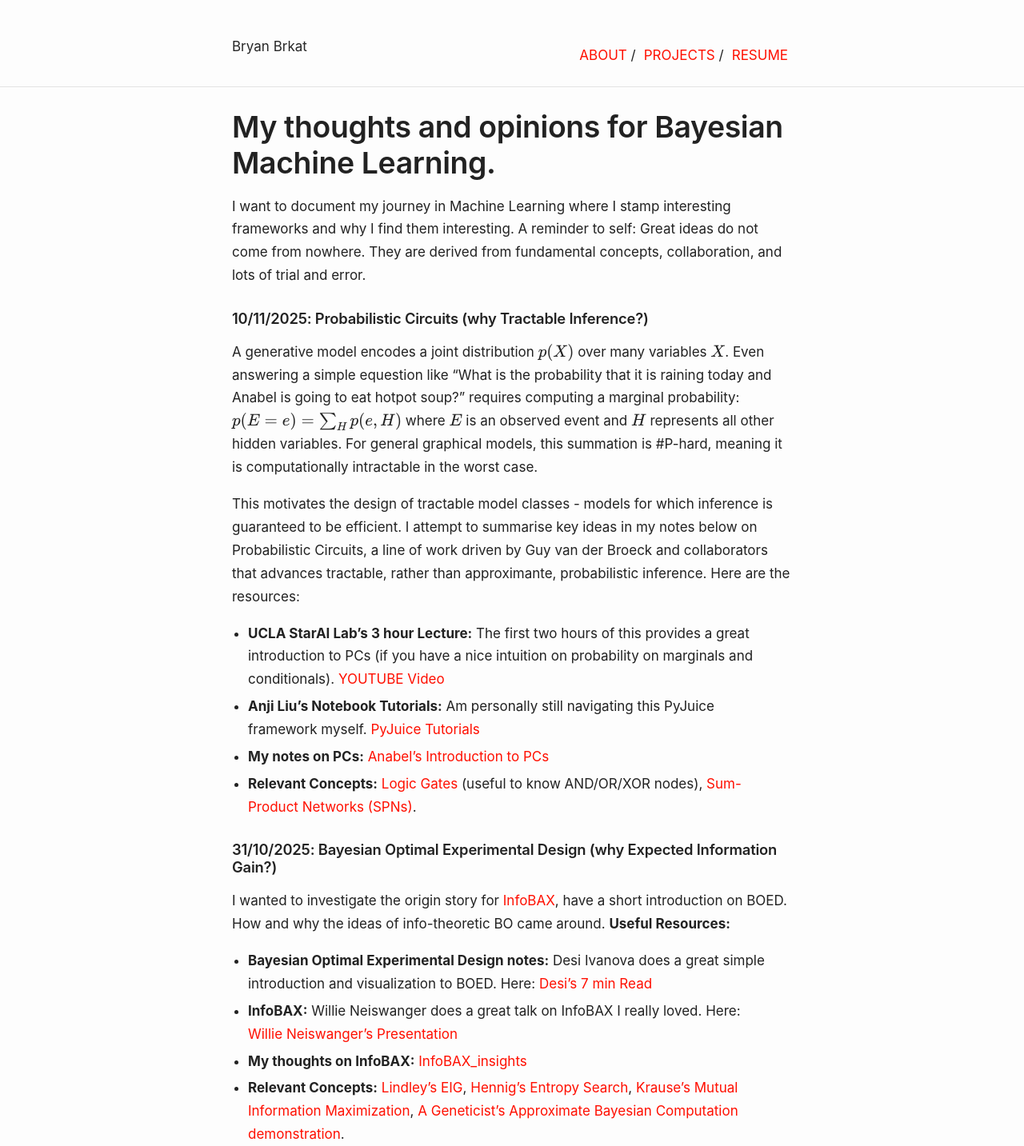
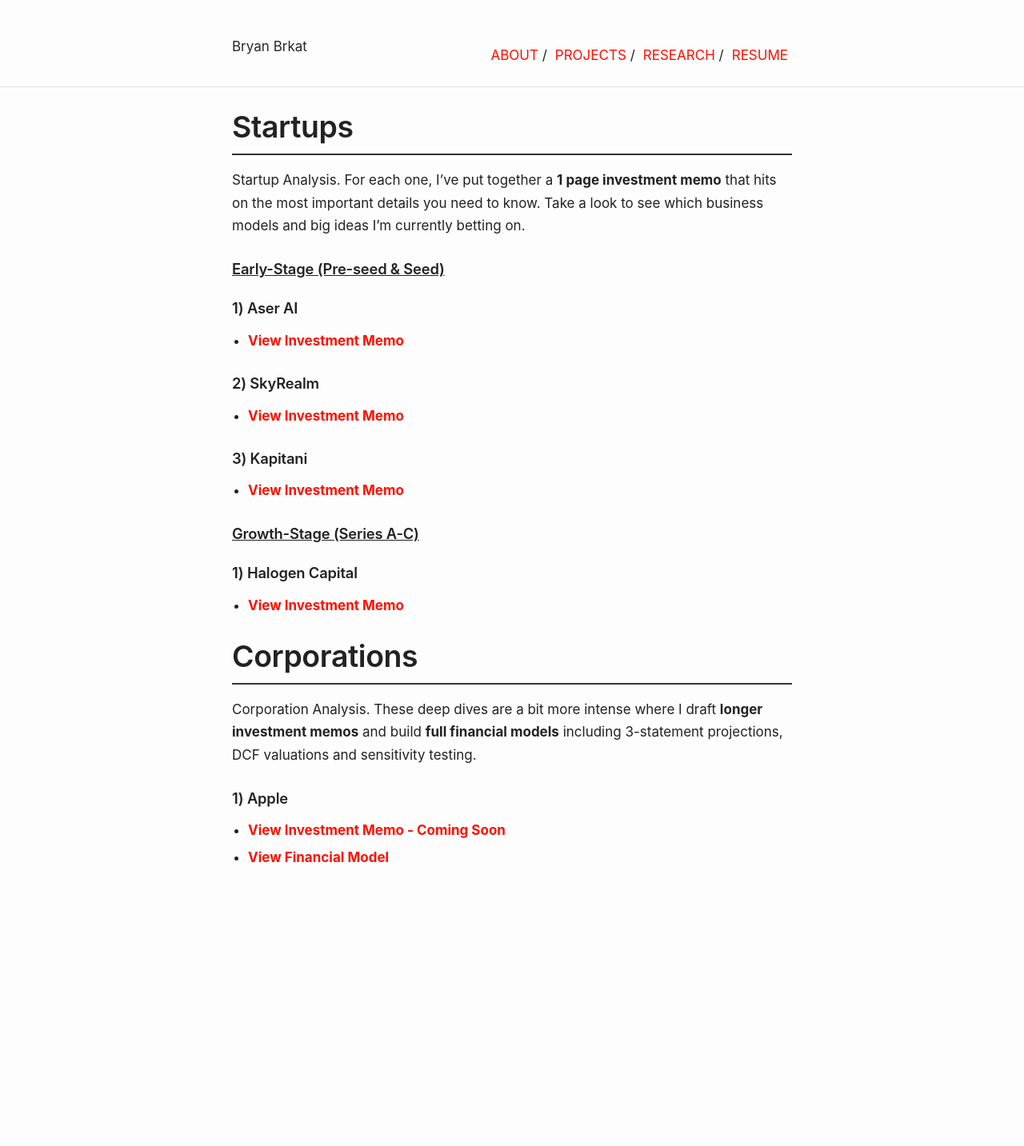
Before and after one commit to Bryan-Brkat/personal-portfolio, a Jekyll site: the page built from researchposts.md, in a window 1280 px wide. Shown: the whole page at 80% size. Built offline with Jekyll 4.4.1, drawn with Linux system fonts in a browser that asks for light colours; some web fonts are replaced; after the commit the page ends 1087 px from its top, so only the background shows below that.

Commit message:
Added research section

```diff
--- a/_config.yml
+++ b/_config.yml
@@ -22,8 +22,8 @@ nav:
     link: "/"
   - name: "PROJECTS"
     link: "/project.html"  # Make sure this link is correct. If projects.md is in the root, this is fine.
-#  - name: "NOTES"
-#    link: "/mlposts"   # Same here, ensure this is the correct link to your contact page.
-#    openInNewTab: Yes
+  - name: "RESEARCH"
+    link: "/researchposts"   # Same here, ensure this is the correct link to your contact page.
+    openInNewTab: Yes
   - name: "RESUME"
     link: "/resume.pdf"
--- a/mlposts.md
+++ b/researchposts.md
@@ -1,9 +1,36 @@
 ---
 layout: default
-title: ML Posts
+title: Research
 ---
 
-# My thoughts and opinions for Bayesian Machine Learning.
+<h1 style="border-bottom: 2px solid #333; padding-bottom: 10px;">Startups</h1>
+Startup Analysis. For each one, I’ve put together a **1 page investment memo** that hits on the most important details you need to know. Take a look to see which business models and big ideas I’m currently betting on.
+
+## <u>Early-Stage (Pre-seed & Seed)</u>
+## 1) Aser AI
+- **[View Investment Memo]({{ site.baseurl }}/Investment_Memo_AserAI.pdf)**
+
+## 2) SkyRealm
+- **[View Investment Memo]({{ site.baseurl }}/Investment_Memo_SkyRealm.pdf)**
+
+## 3) Kapitani
+- **[View Investment Memo]({{ site.baseurl }}/Investment_Memo_Kapitani.pdf)**
+
+## <u>Growth-Stage (Series A-C)</u>
+## 1) Halogen Capital
+- **[View Investment Memo]({{ site.baseurl }}/Investment_Memo_HalogenCapital.pdf)**
+
+<!-- ## <u>Late-Stage (Pre-IPO)</u> -->
+
+<h1 style="border-bottom: 2px solid #333; padding-bottom: 10px;">Corporations</h1>
+Corporation Analysis. These deep dives are a bit more intense where I draft **longer investment memos** and build **full financial models** including 3-statement projections, DCF valuations and sensitivity testing.
+
+## 1) Apple
+- **[View Investment Memo - Coming Soon]()**
+- **[View Financial Model]({{ site.baseurl }}/Financial_Statement_Analysis_APPL_v3.xlsx)**
+
+
+<!-- # My thoughts and opinions for Bayesian Machine Learning.
 I want to document my journey in Machine Learning where I stamp interesting frameworks and why I find them interesting.
 A reminder to self: Great ideas do not come from nowhere. They are derived from fundamental concepts, collaboration, and lots of trial and error.
 
@@ -24,3 +51,5 @@ I wanted to investigate the origin story for [InfoBAX](https://arxiv.org/abs/210
 - **InfoBAX:** Willie Neiswanger does a great talk on InfoBAX I really loved. Here: [Willie Neiswanger's Presentation](https://stanford.zoom.us/rec/share/1ASiyhRzE34CVbW3-2oiwJqBc69RnDe6QlVuwVxY6hui_mJDBV3_5rkD-j7zirWD.tF6pyVfWGcbpa_5C)
 - **My thoughts on InfoBAX:** [InfoBAX_insights](/documents/InfoBAX_insights.pdf)
 - **Relevant Concepts:** [Lindley's EIG](https://projecteuclid.org/euclid.aoms/1177728069), [Hennig's Entropy Search](https://arxiv.org/abs/1112.1217), [Krause's Mutual Information Maximization](https://jmlr.org/papers/v9/krause08a.html), [A Geneticist's Approximate Bayesian Computation demonstration](https://pubmed.ncbi.nlm.nih.gov/10605120/).
+
+-->
```
Also changed, not shown: project.md (+2 -2 lines), 5 other files.
